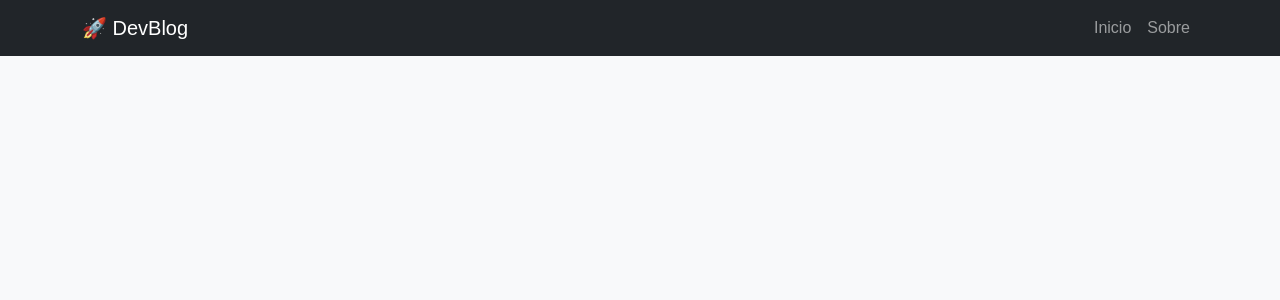
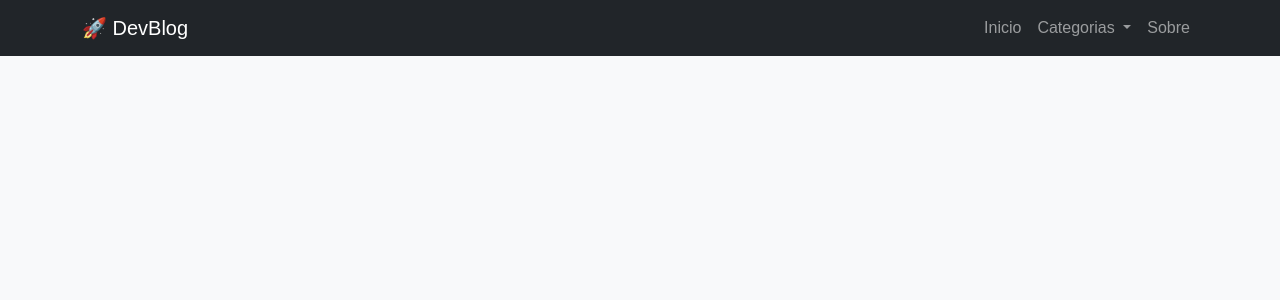
Before and after one commit to MunikePereira/devblog, a Django app: page /sobre/ in a window 1280 px wide. Shown: the top 300 px of the page. Run offline with Django 5.2, Linux system fonts and the light colour scheme.

Commit message:
checkpoint 7 criar o botao de listar categorias  - SLIDE 71

```diff
--- a/blog/templates/blog/base.html
+++ b/blog/templates/blog/base.html
@@ -20,6 +20,22 @@
                         <li class="nav-item">
                             <a class="nav-link" href="{% url 'home' %}">Inicio</a>
                         </li>
+                        <li class="nav-item dropdown">
+                        <a class="nav-link dropdown-toggle" href="#" id="navbarDropdown" role="button" data-bs-toggle="dropdown" aria-expanded="false">
+                            Categorias
+                        </a>
+                        <ul class="dropdown-menu dropdown-menu-dark" aria-labelledby="navbarDropdown">
+                        {% for categoria in lista_categorias %}
+                             <li>
+                                    <a class="dropdown-item" href="{% url 'home' %} ?=categoria{{categoria.id}}">
+                                        {{ categoria.nome }}
+                                    </a>
+                                </li>
+                        {% empty %}
+                                <li><a class="dropdown-item disabled" href="#">Nenhuma categoria</a></li>
+                        {% endfor %}
+                        </li>
+                        </ul>
                         <li class="nav-item">
                             <a class="nav-link" href="{% url 'sobre_nos' %}">Sobre</a>
                         </li>
--- a/blog/views.py
+++ b/blog/views.py
@@ -1,12 +1,22 @@
-from django.http import HttpResponse
+from django.http import HttpResponse,request
 from django.shortcuts import render
-from .models import Artigo
+from .models import Artigo, Categoria
 
-def home(request):
-    noticias = Artigo.objects.all()
+def home(request, categoria_id=None):
+    categoria_id = request.GET.get('categoria')
+
+    if categoria_id:
+        noticias = Artigo.objects.filter(categoria_id=categoria_id)
+    else:
+        noticias = Artigo.objects.all()
+
+    categorias = Categoria.objects.all()
     contexto = {
-        'lista_artigos' : noticias
+        'lista_artigos' : noticias,
+        'lista_categorias' : categorias,
     }
+
+
     return render(request, "blog/index.html", contexto)
 
 def sobre_nos(request):
```
